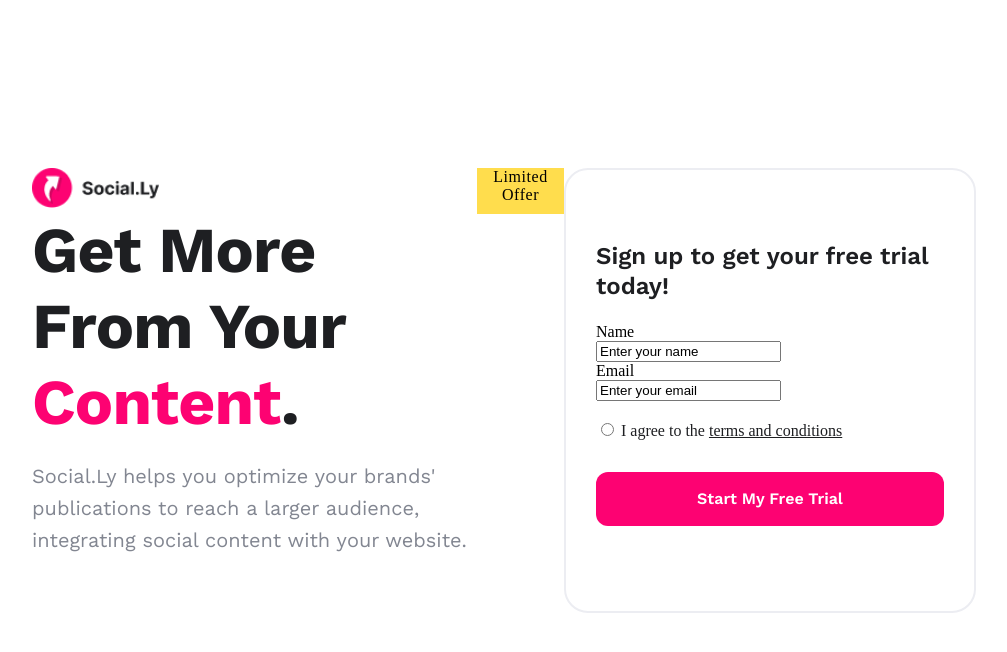
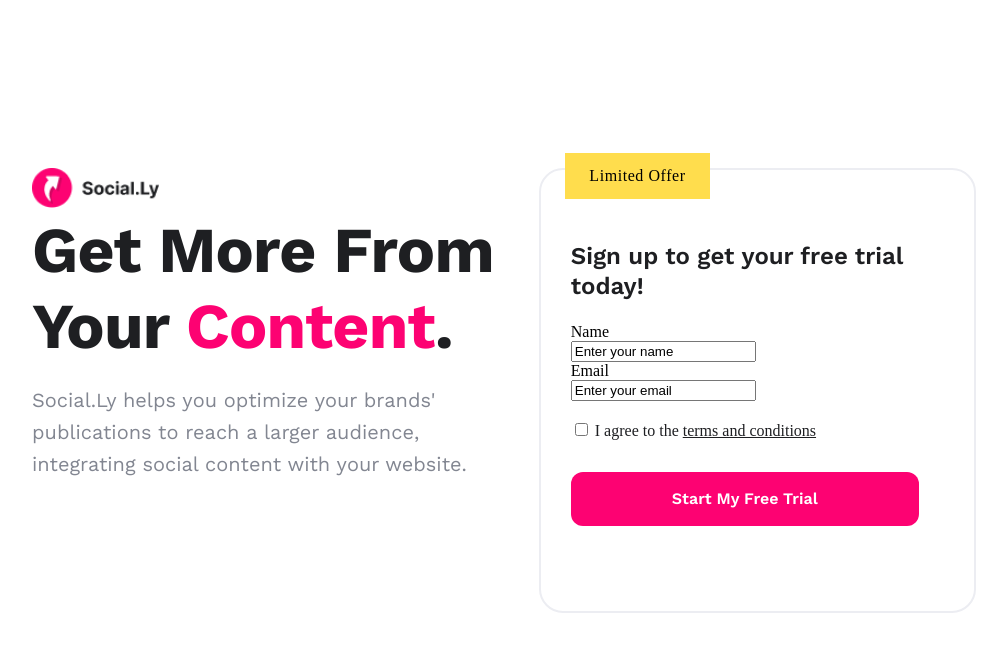
Before and after one commit to anaisindia1996/anaisindia1996.github.io, a plain HTML site: page index.html in a window 1280 px wide. Shown: the whole page, without its empty margins (136-1143 px from the left). Drawn offline with nearby package versions, Linux system fonts and the light colour scheme.

Commit message:
moved limited offer yellow box but its absolute so needs to be reviewed

```diff
--- a/index.html
+++ b/index.html
@@ -28,8 +28,8 @@
               <label for="email">Email</label><br>
               <input type="email" name="email" id="email" value="Enter your email" required>
             </div>
-          <div class="radio-button">
-            <input type="radio" id="accept" value="I agree to the terms and conditions">
+            <div class="checkbox-button">
+              <input type="checkbox" id="accept" value="I agree to the terms and conditions">
               <label for="accept">I agree to the <span id="link">terms and conditions</span></label>
             </div>
             <div class="submit-button">
--- a/style.css
+++ b/style.css
@@ -66,19 +66,20 @@ p{
 }
 
 .offer {
-  z-index: -1;
+  z-index: 1;
   background-color: #FFDD4D;
   color: black;
-  top: 173px;
+  top: 153px;
   left: 701px;
   width: 145px;
   height: 46px;
+  line-height: 46px;
   text-align: center;
   letter-spacing: 0.56px;
-  justify-content: center;
+  position: absolute;
 }
 
-.radio-button {
+.checkbox-button {
   margin-top: 19px;
   color: #1E1F22;
   font: normal normal medium 13px/28px Work Sans;
```
Lines whose indentation alone changed are shown as unchanged.
